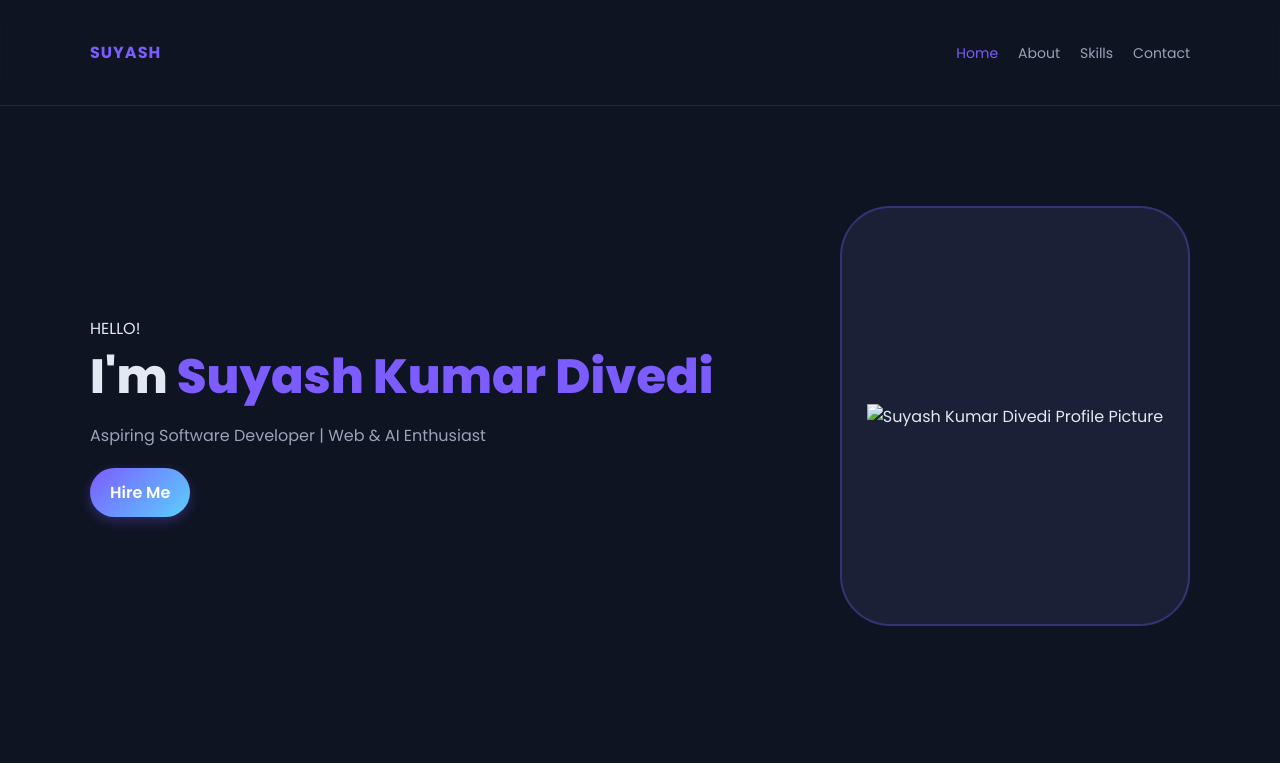
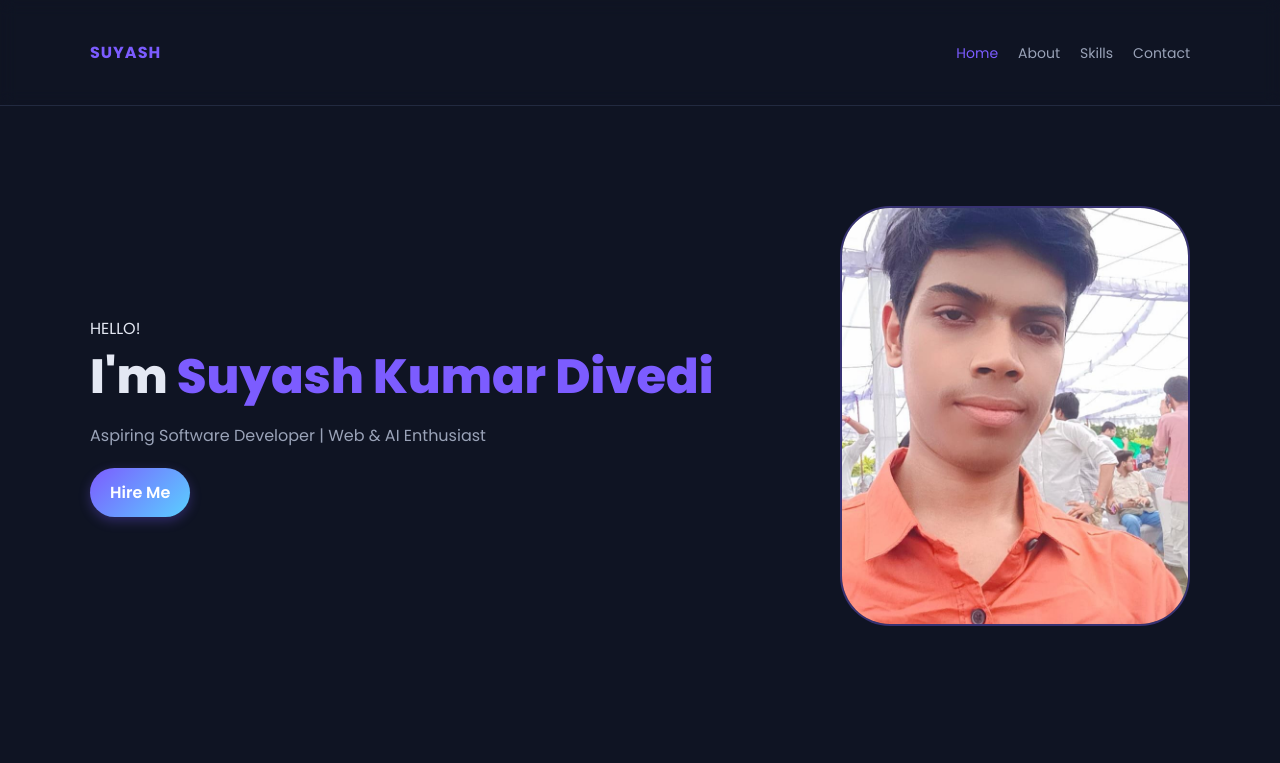
Before and after one commit to SuyashKumarDivedi/Suyash-Portfolio-Project, a plain HTML site: page index.html in a window 1280 px wide. Shown: the top 763 px of the page. Drawn offline with Linux system fonts and the light colour scheme.

Commit message:
Update index.html

```diff
--- a/index.html
+++ b/index.html
@@ -48,7 +48,7 @@
 
         <div class="hero-right">
           <div class="portrait-frame">
-            <img src="Assets/Suyash.jpg" alt="Suyash Kumar Divedi Profile Picture" />
+            <img src="Suyash.jpg" alt="Suyash Kumar Divedi Profile Picture" />
           </div>
         </div>
 
```
